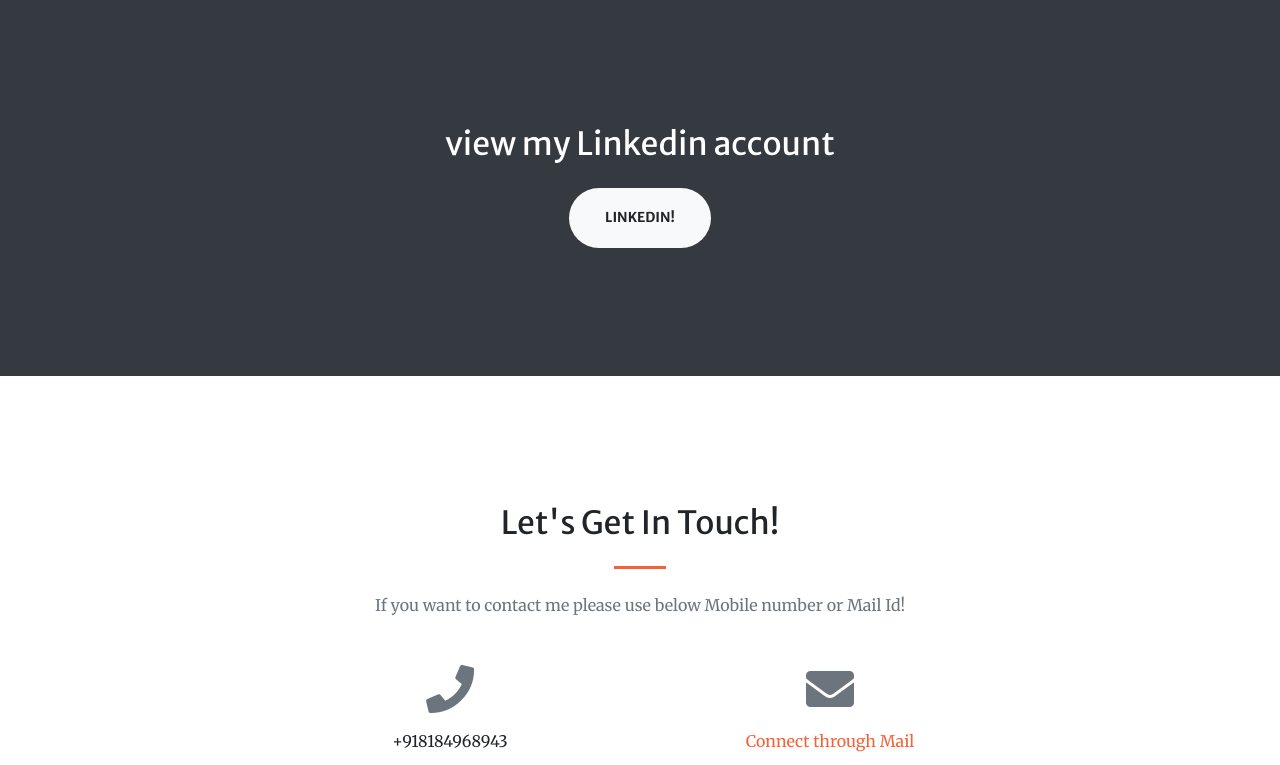
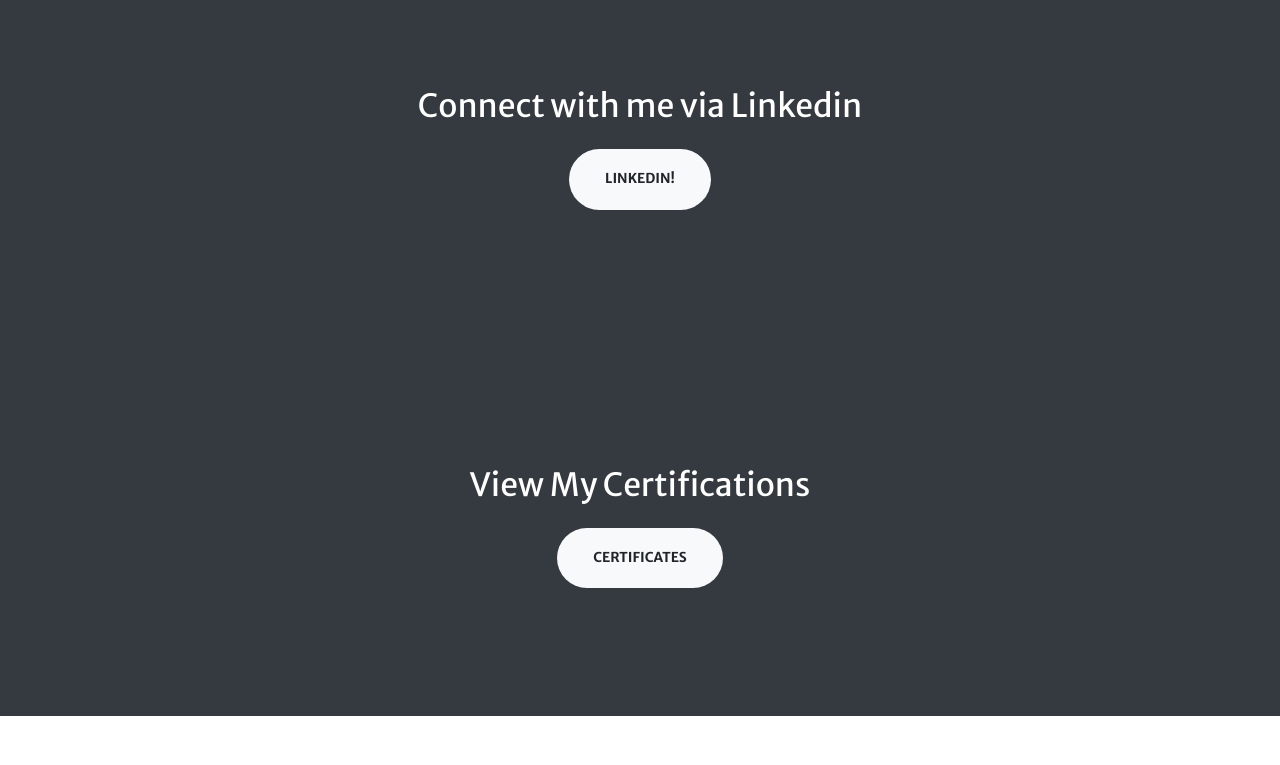
Before and after one commit to madhanthota99/madhanthota99.github.io, a website with bundled scripts: page index.html in a window 1280 px wide. Shown: the part 2335-3100 px from the top of the page. Built offline with nearby package versions, Linux system fonts and the light colour scheme; files whose address does not match are found by name.

Commit message:
added certificates section

```diff
--- a/index.html
+++ b/index.html
@@ -86,13 +86,13 @@
   <!-- Services Section -->
   <section class="page-section" id="services">
     <div class="container">
-      <h2 class="text-center mt-0">Programmmer</h2>
+      <h2 class="text-center mt-0"></h2>
       <hr class="divider my-4">
       <div class="row">
         <div class="col-lg-3 col-md-6 text-center">
           <div class="mt-5">
             <i class="fas fa-4x fa-gem text-primary mb-4"></i>
-            <h3 class="h4 mb-2"></h3>
+            <h3 class="h4 mb-2">Programmmer</h3>
             <p class="text-muted mb-0"></p>
           </div>
         </div>
@@ -211,8 +211,16 @@
   <!-- Call to Action Section -->
   <section class="page-section bg-dark text-white">
     <div class="container text-center">
-      <h2 class="mb-4">view my Linkedin account </h2>
+      <h2 class="mb-4">Connect with me via Linkedin </h2>
       <a class="btn btn-light btn-xl" href="https://www.linkedin.com/in/madhan-thota-profile" target="_blank">Linkedin!</a>
+    </div>
+  </section>
+  <!-- Call to Action Section -->
+  <section class="page-section bg-dark text-white">
+    <div class="container text-center">
+      <h2 class="mb-4">View My Certifications </h2>
+      <a class="btn btn-light btn-xl" href="https://www.madhanthota.me"
+        target="_blank">Certificates</a>
     </div>
   </section>
 
```
